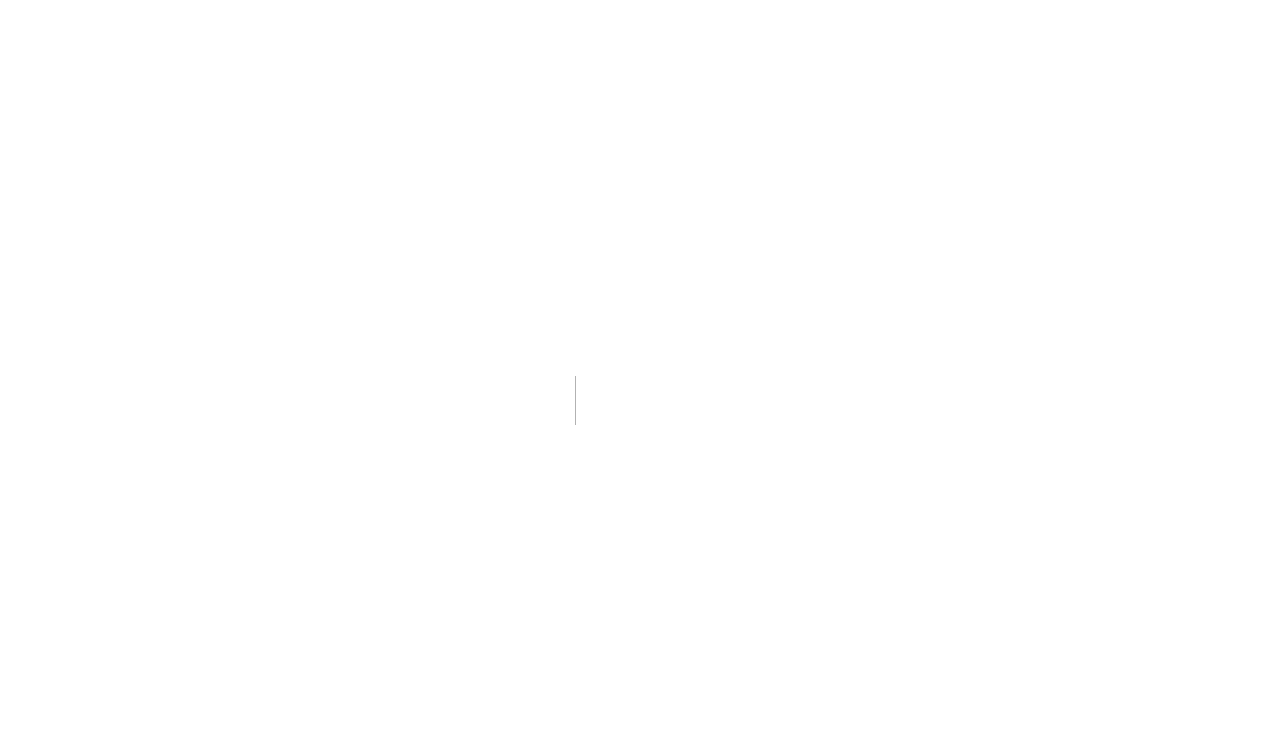
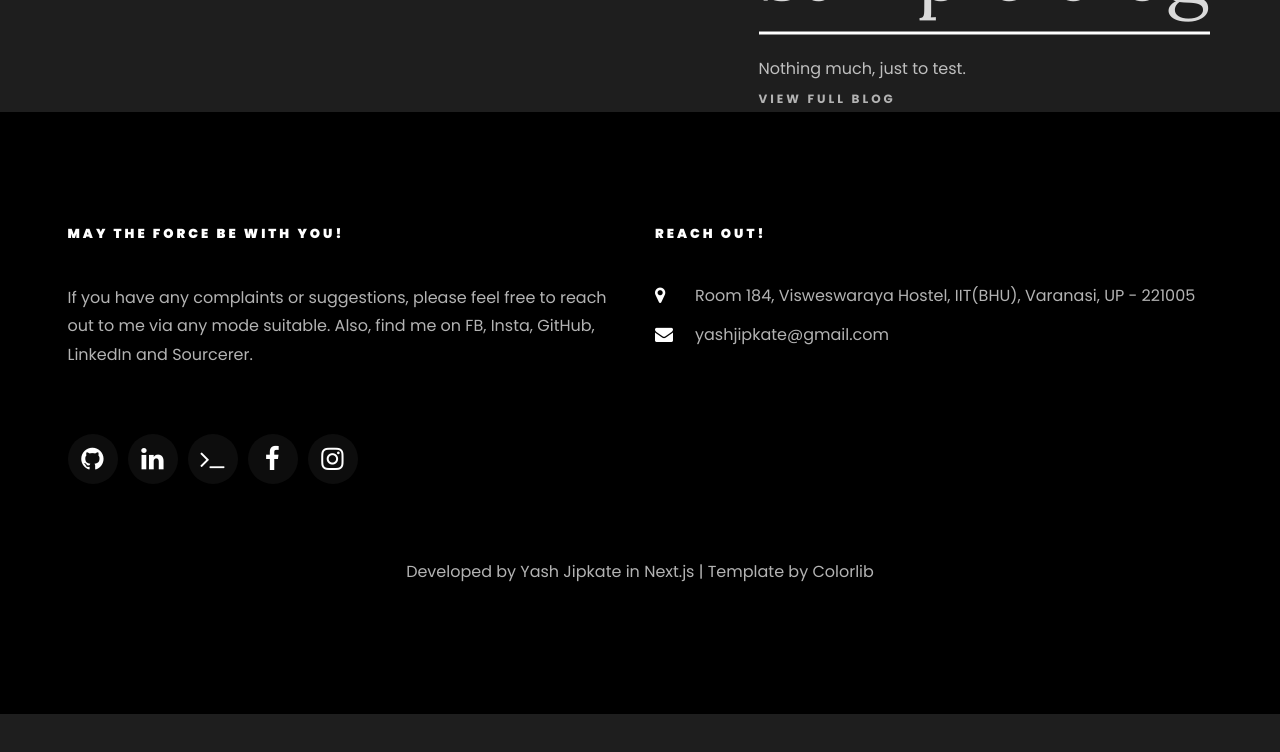
Before and after one commit to YashJipkate/personal-site, a Next.js app: page /blogs in a window 1280 px wide. Before the commit this address had no page. Shown: the top 752 px of the page. Built offline with nearby package versions, Linux system fonts and the light colour scheme; a web font is replaced by a local one.

Commit message:
Add missing files

```diff
--- /dev/null
+++ b/content/blogs/sample.md
@@ -0,0 +1,11 @@
+---
+title: 'Sample blog'
+author: 'Yash Jipkate'
+image: 'Dark-abstract-background-with-shiny-light-vector.jpeg'
+category: 'Sample'
+shortDesc: 'Nothing much, just to test.'
+---
+
+# This is Sample
+
+Nothing here, yet.
--- /dev/null
+++ b/lib/api.js
@@ -0,0 +1,40 @@
+import fs from 'fs'
+import { join } from 'path'
+import matter from 'gray-matter'
+
+const blogsDirectory = join(process.cwd(), 'content/blogs')
+
+export function getBlogsSlugs() {
+  return fs.readdirSync(blogsDirectory)
+}
+
+export function getBlogBySlug(slug, fields = []) {
+  const realSlug = slug.replace(/\.md$/, '')
+  const fullPath = join(blogsDirectory, `${realSlug}.md`)
+  const fileContents = fs.readFileSync(fullPath, 'utf8')
+  const { data, content } = matter(fileContents)
+
+  const items = {}
+
+  fields.forEach((field) => {
+    if (field === 'slug') {
+      items[field] = realSlug
+    }
+    if (field === 'content') {
+      items[field] = content
+    }
+
+    if (data[field]) {
+      items[field] = data[field]
+    }
+  })
+
+  return items
+}
+
+export function getAllBlogs(fields = []) {
+  const slugs = getBlogsSlugs()
+  const blogs = slugs
+    .map((slug) => getBlogBySlug(slug, fields))
+  return blogs
+}
--- /dev/null
+++ b/pages/blogs/index.js
@@ -0,0 +1,63 @@
+import React from "react";
+
+import Link from "next/link";
+
+import Header from "../../components/Header";
+import Footer from "../../components/Footer";
+import { getAllBlogs } from "../../lib/api";
+
+export default class BlogList extends React.Component {
+  render() {
+    return (
+      <div>
+        <Header title="Blogs" />
+        {this.props.allBlogs.map((blog) => (
+          <div className="container-fluid px-0 portfolio-entry">
+            <div className="row no-gutters d-md-flex justify-content-start text-wrapper">
+              <div
+                className="one-half img js-fullheight"
+                style={{
+                  backgroundImage:
+                    `url('/images/${blog.image}')`,
+                }}
+              ></div>
+              <div className="one-half half-text d-flex justify-content-end align-items-center">
+                <div className="text-2 align-items-start d-flex">
+                  <div className="desc pt-5 pr-4 pl-4 pt-lg-0 pr-lg-5 pr-xl-0 pl-xl-0">
+                    <div className="top">
+                      <span className="subheading">
+                        {blog.category}
+                      </span>
+                      <h2 className="mb-4">
+                        <a>{blog.title}</a>
+                      </h2>
+                    </div>
+                    <div className="absolute">
+                      <div>
+                        {blog.shortDesc}
+                      </div>
+                      <div>
+                        <Link as={`/blogs/${blog.slug}`} href={`/blogs/${blog.slug}`}>
+                          <a className="custom-btn hover:underline">view full blog</a>
+                        </Link>
+                      </div>
+                    </div>
+                  </div>
+                </div>
+              </div>
+            </div>
+          </div>
+        ))}
+        <Footer />
+      </div>
+    );
+  }
+}
+
+export async function getStaticProps() {
+  const allBlogs = getAllBlogs(["title", "slug", "author", "image", "category", "shortDesc"]);
+
+  return {
+    props: { allBlogs },
+  };
+}
```
Also changed, not shown: components/BlogSection.js (added, +45 -0 lines), lib/mdtohtml.js (added, +7 -0 lines), pages/blogs/[slug].js (added, +63 -0 lines), public/images/Dark-abstract-background-with-shiny-light-vector.jpeg (added), public/images/blogsection.jpeg (added).
